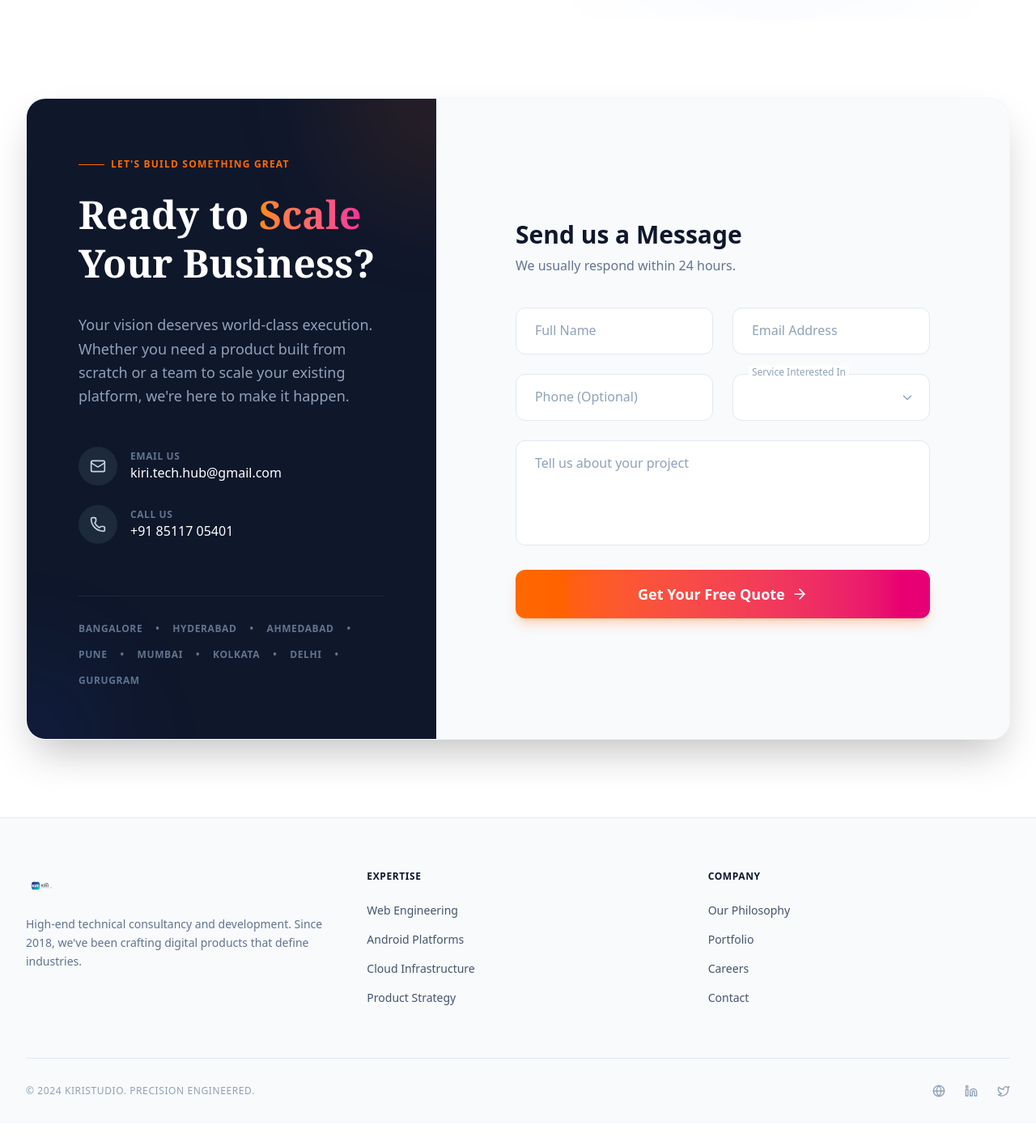
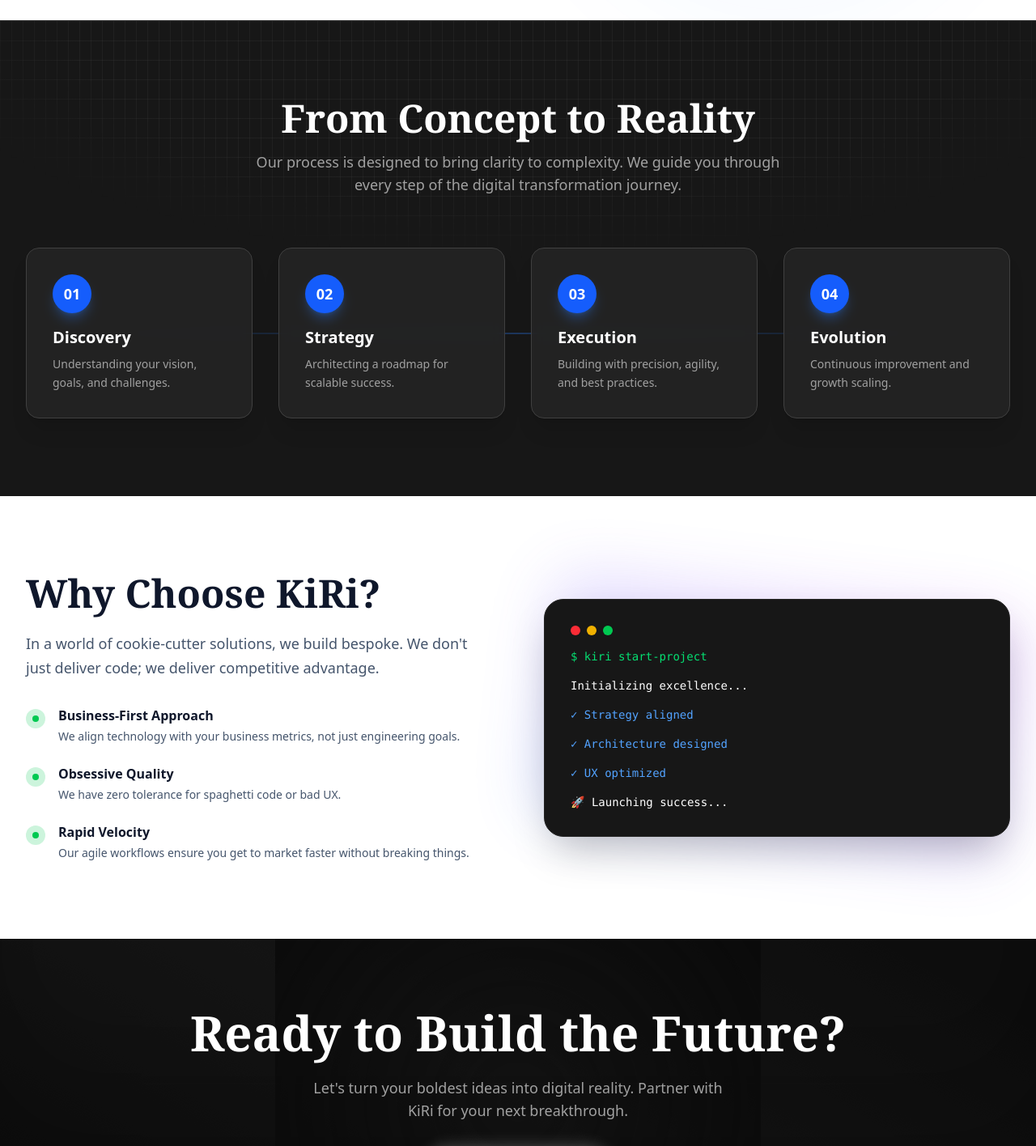
Before and after one commit to KiRi-Tech-Hub/KiRi, a React (Vite) app in the folder frontend/: page /our-philosophy in a window 1280 px wide. Shown: the part 3480-4896 px from the top of the page at 81% size. Before the commit the page ends 4868 px from the top, so only its background shows below. Built offline with nearby package versions, Linux system fonts and the light colour scheme.

Commit message:
changed the dark background for philosophy section

```diff
--- a/frontend/src/pages/OurPhilosophy.tsx
+++ b/frontend/src/pages/OurPhilosophy.tsx
@@ -1,6 +1,7 @@
-import React from 'react';
+
 
 import { BentoGrid, BentoGridItem } from '../components/ui/bento-grid';
+import { BackgroundBeams } from '../components/ui/background-beams';
 import { BookOpen, Target, Heart, Zap, ShieldCheck, Users } from 'lucide-react';
 
 
@@ -140,6 +141,118 @@
                     </div>
                 </div>
             </section>
+
+            {/* Process Section - How We Work */}
+            <section className="py-24 bg-neutral-900 border-t border-neutral-800 relative overflow-hidden">
+                <div className="absolute inset-0 bg-[linear-gradient(to_right,#4f4f4f2e_1px,transparent_1px),linear-gradient(to_bottom,#4f4f4f2e_1px,transparent_1px)] bg-[size:14px_24px] [mask-image:radial-gradient(ellipse_60%_50%_at_50%_0%,#000_70%,transparent_100%)]"></div>
+                <div className="max-w-7xl mx-auto px-4 sm:px-6 lg:px-8 relative z-10">
+                    <div className="text-center mb-16">
+                        <h2 className="text-3xl md:text-5xl font-bold text-white mb-4 font-serif">
+                            From Concept to Reality
+                        </h2>
+                        <p className="text-lg text-neutral-400 max-w-2xl mx-auto">
+                            Our process is designed to bring clarity to complexity. We guide you through every step of the digital transformation journey.
+                        </p>
+                    </div>
+
+                    <div className="relative">
+                        {/* Connecting Line (Desktop) */}
+                        <div className="hidden md:block absolute top-1/2 left-0 w-full h-0.5 bg-gradient-to-r from-transparent via-blue-500/30 to-transparent -translate-y-1/2 z-0"></div>
+
+                        <div className="grid grid-cols-1 md:grid-cols-4 gap-8 relative z-10">
+                            {[
+                                { step: "01", title: "Discovery", desc: "Understanding your vision, goals, and challenges." },
+                                { step: "02", title: "Strategy", desc: "Architecting a roadmap for scalable success." },
+                                { step: "03", title: "Execution", desc: "Building with precision, agility, and best practices." },
+                                { step: "04", title: "Evolution", desc: "Continuous improvement and growth scaling." }
+                            ].map((item, idx) => (
+                                <div key={idx} className="bg-neutral-800/80 backdrop-blur-sm p-8 rounded-2xl shadow-xl border border-neutral-700 relative group hover:-translate-y-2 transition-transform duration-300">
+                                    <div className="w-12 h-12 bg-blue-600 text-white rounded-full flex items-center justify-center font-bold text-lg mb-4 mx-auto md:mx-0 relative z-10 shadow-lg shadow-blue-500/30">
+                                        {item.step}
+                                    </div>
+                                    <h3 className="text-xl font-bold text-white mb-2 text-center md:text-left">{item.title}</h3>
+                                    <p className="text-neutral-400 text-sm leading-relaxed text-center md:text-left">
+                                        {item.desc}
+                                    </p>
+                                </div>
+                            ))}
+                        </div>
+                    </div>
+                </div>
+            </section>
+
+            {/* Why KiRi Section */}
+            <section className="py-24 bg-white dark:bg-slate-950">
+                <div className="max-w-7xl mx-auto px-4 sm:px-6 lg:px-8">
+                    <div className="grid grid-cols-1 lg:grid-cols-2 gap-16 items-center">
+                        <div>
+                            <h2 className="text-3xl md:text-5xl font-bold text-slate-900 dark:text-white mb-6 font-serif">
+                                Why Choose KiRi?
+                            </h2>
+                            <p className="text-lg text-slate-600 dark:text-slate-400 mb-8 leading-relaxed">
+                                In a world of cookie-cutter solutions, we build bespoke. We don't just deliver code; we deliver competitive advantage.
+                            </p>
+
+                            <div className="space-y-6">
+                                {[
+                                    { title: "Business-First Approach", desc: "We align technology with your business metrics, not just engineering goals." },
+                                    { title: "Obsessive Quality", desc: "We have zero tolerance for spaghetti code or bad UX." },
+                                    { title: "Rapid Velocity", desc: "Our agile workflows ensure you get to market faster without breaking things." }
+                                ].map((feature, i) => (
+                                    <div key={i} className="flex gap-4">
+                                        <div className="mt-1">
+                                            <div className="w-6 h-6 rounded-full bg-green-500/20 flex items-center justify-center">
+                                                <div className="w-2 h-2 rounded-full bg-green-500"></div>
+                                            </div>
+                                        </div>
+                                        <div>
+                                            <h4 className="font-bold text-slate-900 dark:text-white">{feature.title}</h4>
+                                            <p className="text-sm text-slate-600 dark:text-slate-400 mt-1">{feature.desc}</p>
+                                        </div>
+                                    </div>
+                                ))}
+                            </div>
+                        </div>
+                        <div className="relative">
+                            <div className="absolute inset-0 bg-gradient-to-tr from-blue-600 to-purple-600 rounded-3xl blur-2xl opacity-20 transform rotate-6"></div>
+                            <div className="relative bg-neutral-900 rounded-3xl p-8 border border-neutral-800 shadow-2xl">
+                                <div className="space-y-4 font-mono text-sm">
+                                    <div className="flex gap-2 text-neutral-500">
+                                        <div className="w-3 h-3 rounded-full bg-red-500"></div>
+                                        <div className="w-3 h-3 rounded-full bg-yellow-500"></div>
+                                        <div className="w-3 h-3 rounded-full bg-green-500"></div>
+                                    </div>
+                                    <div className="text-green-400">$ kiri start-project</div>
+                                    <div className="text-white">Initializing excellence...</div>
+                                    <div className="text-blue-400">✓ Strategy aligned</div>
+                                    <div className="text-blue-400">✓ Architecture designed</div>
+                                    <div className="text-blue-400">✓ UX optimized</div>
+                                    <div className="text-white">🚀 Launching success...</div>
+                                </div>
+                            </div>
+                        </div>
+                    </div>
+                </div>
+            </section>
+
+            {/* CTA Section */}
+            <div className="relative w-full h-[50vh] flex flex-col items-center justify-center overflow-hidden bg-neutral-950">
+                <div className="absolute inset-0 w-full h-full bg-neutral-950 z-0">
+                    <BackgroundBeams />
+                </div>
+                <div className="relative z-10 text-center px-4">
+                    <h2 className="text-4xl md:text-6xl font-bold text-white mb-6 font-serif">
+                        Ready to Build the Future?
+                    </h2>
+                    <p className="text-neutral-400 max-w-lg mx-auto mb-8 text-lg">
+                        Let's turn your boldest ideas into digital reality.
+                        Partner with KiRi for your next breakthrough.
+                    </p>
+                    <button className="px-8 py-4 bg-white text-black font-bold rounded-full hover:bg-neutral-200 transition-colors shadow-[0_0_20px_rgba(255,255,255,0.3)]">
+                        Start a Conversation
+                    </button>
+                </div>
+            </div>
         </div>
     );
 }
```
